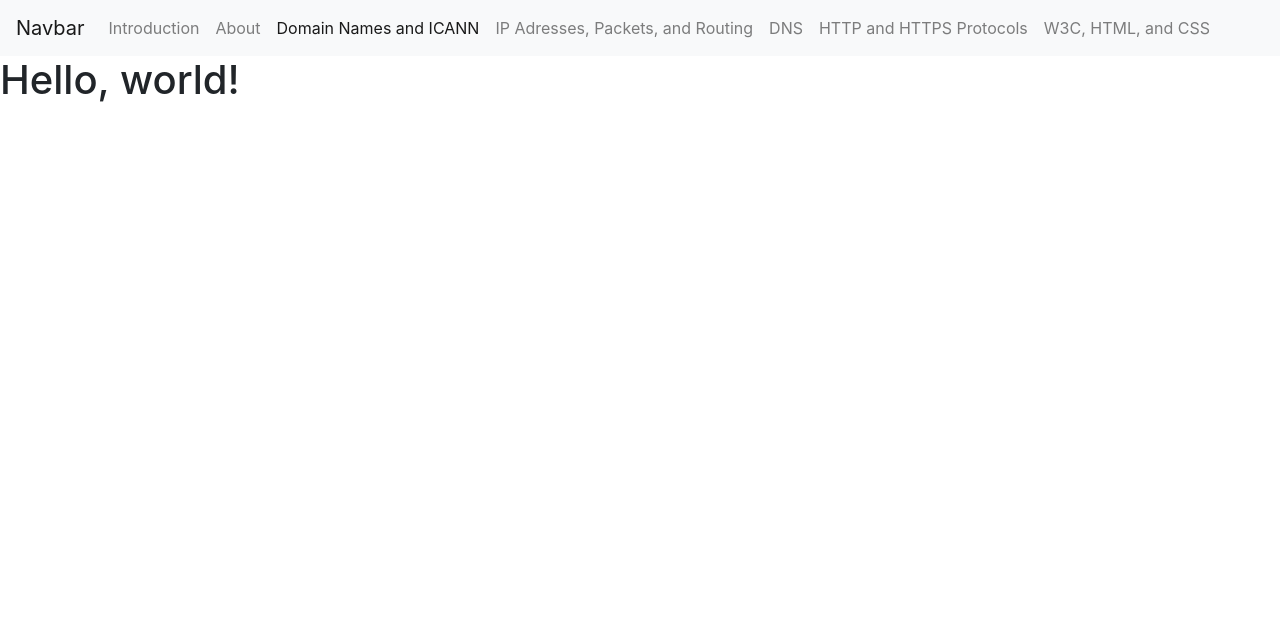
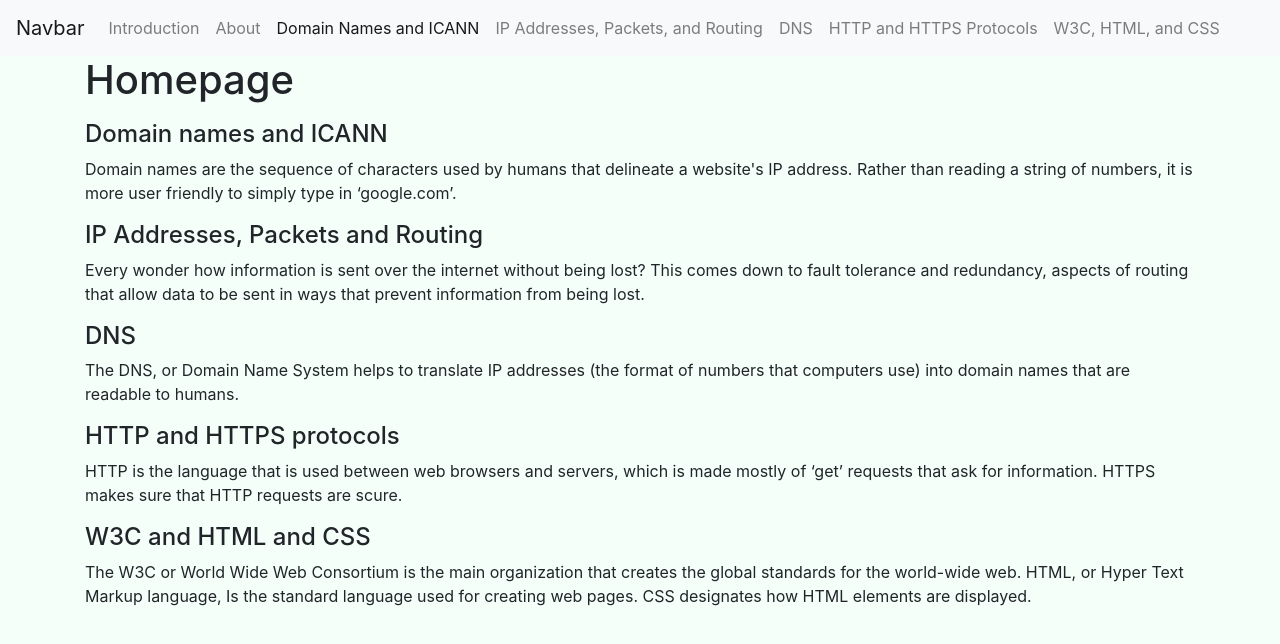
Before and after one commit to GraceBurke-88/GraceBurke-88.github.io, a plain HTML site: page index.html in a window 1280 px wide. Drawn offline with nearby package versions, Linux system fonts and the light colour scheme.

Commit message:
Feature: Added text to index page, fixed formatting

```diff
--- a/index.html
+++ b/index.html
@@ -8,8 +8,9 @@
     <!-- Bootstrap CSS -->
     <link rel="stylesheet" href="https://stackpath.bootstrapcdn.com/bootstrap/4.5.2/css/bootstrap.min.css" integrity="sha384-JcKb8q3iqJ61gNV9KGb8thSsNjpSL0n8PARn9HuZOnIxN0hoP+VmmDGMN5t9UJ0Z" crossorigin="anonymous">
 
-    <title>Hello, world!</title>
+    <title>Homepage</title>
 </head>
+<body style="background-color: mintcream ">
 <nav class="navbar navbar-expand-lg navbar-light bg-light">
     <a class="navbar-brand" href="#">Navbar</a>
     <button class="navbar-toggler" type="button" data-toggle="collapse" data-target="#navbarNav" aria-controls="navbarNav" aria-expanded="false" aria-label="Toggle navigation">
@@ -27,7 +28,7 @@
                 <a class="nav-link" href="domainNamesAndICANN.html">Domain Names and ICANN <span class="sr-only">(current)</span></a>
             </li>
             <li class="nav-item">
-                <a class="nav-link" href="IPAdressesPacketsAndRouting.html">IP Adresses, Packets, and Routing</a>
+                <a class="nav-link" href="IPAddressesPacketsAndRouting.html">IP Addresses, Packets, and Routing</a>
             </li>
             <li class="nav-item">
                 <a class="nav-link" href="DNS.html">DNS</a>
@@ -41,13 +42,42 @@
         </ul>
     </div>
 </nav>
+<div class="container">
 <body>
-<h1>Hello, world!</h1>
+<h1>Homepage</h1>
+
+<p>
+<h4>Domain names and ICANN</h4>
+    Domain names are the sequence of characters used by humans that delineate a website's IP address. Rather than reading a string of numbers, it is more user friendly to simply type in ‘google.com’.
+</p>
+
+<p>
+<h4>IP Addresses, Packets and Routing</h4>
+    Every wonder how information is sent over the internet without being lost? This comes down to fault tolerance and redundancy, aspects of routing that allow data to be sent in ways that prevent information from being lost.
+</p>
+
+<p>
+<h4>DNS</h4>
+    The DNS, or Domain Name System helps to translate IP addresses (the format of numbers that computers use) into domain names that are readable to humans.
+</p>
+
+<p>
+<h4>HTTP and HTTPS protocols</h4>
+    HTTP is the language that is used between web browsers and servers, which is made mostly of ‘get’ requests that ask for information. HTTPS makes sure that HTTP requests are scure.
+</p>
+
+<p>
+<h4>W3C and HTML and CSS</h4>
+    The W3C or World Wide Web Consortium is the main organization that creates the global standards for the world-wide web. HTML, or Hyper Text Markup language,
+    Is the standard language used for creating web pages. CSS designates how HTML elements are displayed.
+</p>
 
 <!-- Optional JavaScript -->
 <!-- jQuery first, then Popper.js, then Bootstrap JS -->
 <script src="https://code.jquery.com/jquery-3.5.1.slim.min.js" integrity="sha384-DfXdz2htPH0lsSSs5nCTpuj/zy4C+OGpamoFVy38MVBnE+IbbVYUew+OrCXaRkfj" crossorigin="anonymous"></script>
 <script src="https://cdn.jsdelivr.net/npm/popper.js@1.16.1/dist/umd/popper.min.js" integrity="sha384-9/reFTGAW83EW2RDu2S0VKaIzap3H66lZH81PoYlFhbGU+6BZp6G7niu735Sk7lN" crossorigin="anonymous"></script>
 <script src="https://stackpath.bootstrapcdn.com/bootstrap/4.5.2/js/bootstrap.min.js" integrity="sha384-B4gt1jrGC7Jh4AgTPSdUtOBvfO8shuf57BaghqFfPlYxofvL8/KUEfYiJOMMV+rV" crossorigin="anonymous"></script>
+</div>
 </body>
+
 </html>
```
Also changed, not shown: DNS.html (+1 -1 lines), HTTPandHTTPSProtocols.html (+1 -1 lines), IPAddressesPacketsAndRouting.html (renamed from IPAdressesPacketsAndRouting.html, +1 -1 lines), W3CandHTMLandCSS.html (+1 -1 lines), about.html (+1 -1 lines), domainNamesAndICANN.html (+1 -1 lines), 1 other file.
